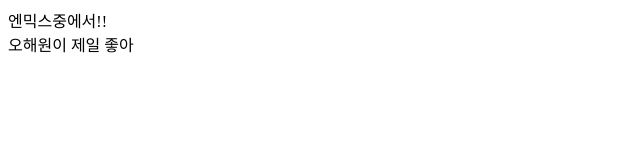
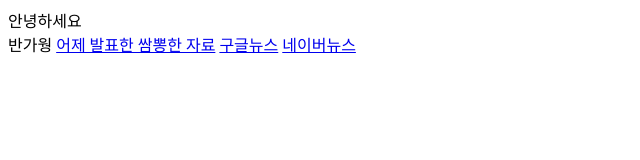
Before and after one commit to JunByunggyu/kdt, a plain HTML site: page index.html in a window 1280 px wide. Shown: the whole page, without its empty margins (0-640 px from the left). Drawn offline with Linux system fonts and the light colour scheme.

Commit message:
링크 추가
링크

```diff
--- a/index.html
+++ b/index.html
@@ -6,8 +6,10 @@
     <title>전병규의 웹페이지</title>
   </head>
   <body>
-    엔믹스중에서!!<br />
-    오해원이 제일 좋아</br>
-
+    안녕하세요<br />
+    반가웡
+    <a href="인삼,삼산,도라지 구분.pptx">어제 발표한 쌈뽕한 자료</a>
+    <a href="https://news.google.co.kr">구글뉴스</a>
+    <a href="https://naver.com">네이버뉴스</a>
   </body>
 </html>
```
